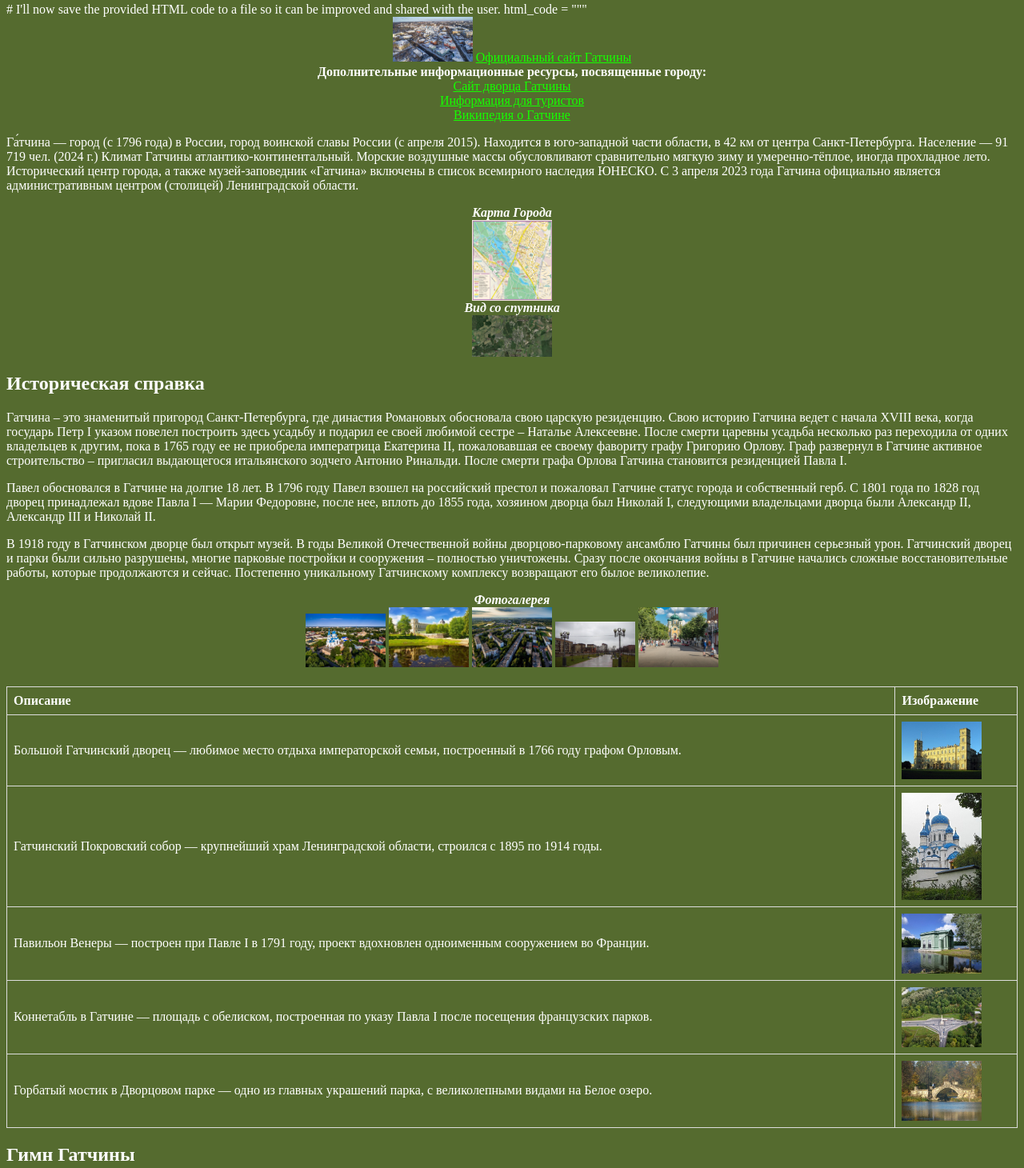
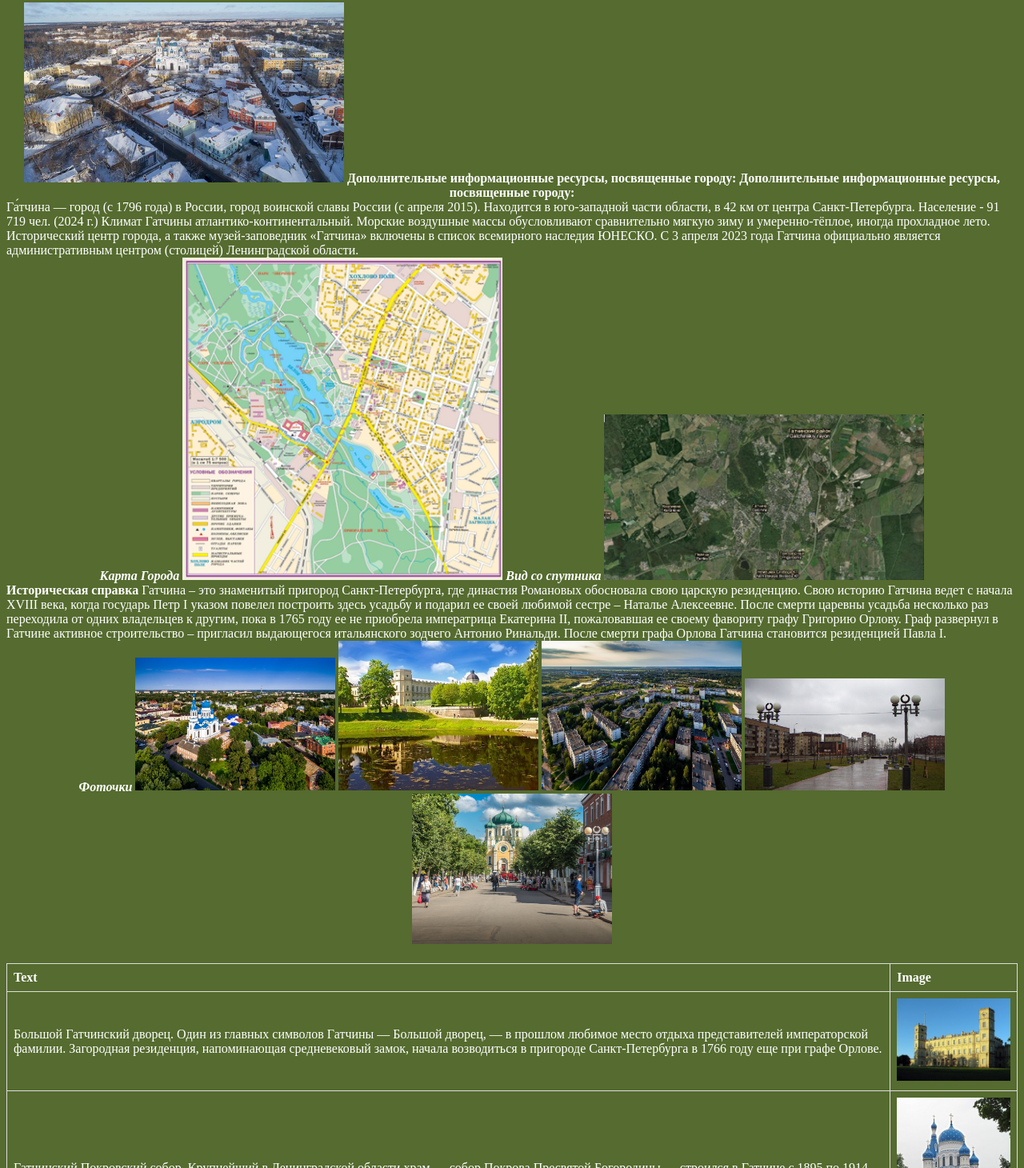
Before and after one commit to AtikNisol/Gatchina, a plain HTML site: page index.html in a window 1280 px wide. Shown: the part 5-1465 px from the top of the page at 80% size. Drawn offline with Linux system fonts and the light colour scheme.

Commit message:
index.html

```diff
--- a/index.html
+++ b/index.html
@@ -1,6 +1,3 @@
-# I'll now save the provided HTML code to a file so it can be improved and shared with the user.
-
-html_code = """
 <!DOCTYPE html>
 <html lang="ru">
 <head>
@@ -23,7 +20,7 @@ html_code = """
         table {
             width: 100%;
             border-collapse: collapse;
-            margin-top: 20px; /* Optional for spacing */
+            margin-top: 20px;
         }
         th, td {
             border: 1px solid #ddd;
@@ -31,94 +28,85 @@ html_code = """
             text-align: left;
         }
         img {
-            max-width: 100px; /* Adjust the size as needed */
+            max-width: 100%; /* Allow images to scale with the container */
+            height: auto;
+        }
+        .img-large {
+            width: 400px; /* Custom size for larger images */
+            height: auto;
+        }
+        .img-medium {
+            width: 250px; /* Custom size for medium images */
             height: auto;
         }
     </style>
 </head>
 <body>
     <center>
-        <img src="Рисунок1.png" alt="Рисунок1">
-        <a href="http://gmrlo.ru">Официальный сайт Гатчины</a><br>
+        <img src="Рисунок1.png" class="img-large" alt="Рисунок1">
+        <A HREF="http://gmrlo.ru"></A>
 
-        <b>Дополнительные информационные ресурсы, посвященные городу:</b><br>
-        <a href="https://gatchinapalace.ru/">Сайт дворца Гатчины</a><br>
-        <a href="https://www.advantour.com/rus/russia/saint-petersburg/suburbs/gatchina.htm">Информация для туристов</a><br>
-        <a href="https://ru.m.wikipedia.org/wiki/Гатчина">Википедия о Гатчине</a><br>
+        <B>Дополнительные информационные ресурсы, посвященные городу:</B>
+        <A HREF="https://gatchinapalace.ru/"></A>
+        <A HREF="https://www.advantour.com/rus/russia/saint-petersburg/suburbs/gatchina.htm"></A>
+        <A HREF="https://ru.m.wikipedia.org/wiki/"></A>
+
+        <B>Дополнительные информационные ресурсы, посвященные городу:</B>
     </center>
-    <p>Га́тчина — город (с 1796 года) в России, город воинской славы России (с апреля 2015).
+    Га́тчина — город (с 1796 года) в России, город воинской славы России (с апреля 2015).
     Находится в юго-западной части области, в 42 км от центра Санкт-Петербурга.
-    Население — 91 719 чел. (2024 г.)
+    Население - 91 719 чел. (2024 г.)
     Климат Гатчины атлантико-континентальный.
     Морские воздушные массы обусловливают сравнительно мягкую зиму и умеренно-тёплое, иногда прохладное лето.
     Исторический центр города, а также музей-заповедник «Гатчина» включены в список всемирного наследия ЮНЕСКО.
     С 3 апреля 2023 года Гатчина официально является административным центром (столицей) Ленинградской области.
-    </p>
-
     <center>
-        <b><i>Карта Города</i></b><br>
-        <img src="Рисунок2.png" alt="Карта города"><br>
-        <b><i>Вид со спутника</i></b><br>
-        <img src="Рисунок3.png" alt="Вид со спутника"><br>
+        <B><I>Карта Города</B></I>
+        <img src="Рисунок2.png" class="img-large" alt="Рисунок2">
+        <B><I>Вид со спутника</B></I>
+        <img src="Рисунок3.png" class="img-large" alt="Рисунок3">
     </center>
 
-    <h2>Историческая справка</h2>
-    <p>Гатчина – это знаменитый пригород Санкт-Петербурга, где династия Романовых обосновала свою царскую резиденцию.
-    Свою историю Гатчина ведет с начала XVIII века, когда государь Петр I указом повелел построить здесь усадьбу и подарил
-    ее своей любимой сестре – Наталье Алексеевне. После смерти царевны усадьба несколько раз переходила от одних владельцев
-    к другим, пока в 1765 году ее не приобрела императрица Екатерина II, пожаловавшая ее своему фавориту графу Григорию Орлову.
-    Граф развернул в Гатчине активное строительство – пригласил выдающегося итальянского зодчего Антонио Ринальди.
-    После смерти графа Орлова Гатчина становится резиденцией Павла I.
-    </p>
-
-    <p>Павел обосновался в Гатчине на долгие 18 лет. В 1796 году Павел взошел на российский престол и пожаловал Гатчине статус
-    города и собственный герб. С 1801 года по 1828 год дворец принадлежал вдове Павла I — Марии Федоровне, после нее, вплоть
-    до 1855 года, хозяином дворца был Николай I, следующими владельцами дворца были Александр II, Александр III и Николай II.
-    </p>
-
-    <p>В 1918 году в Гатчинском дворце был открыт музей. В годы Великой Отечественной войны дворцово-парковому ансамблю Гатчины
-    был причинен серьезный урон. Гатчинский дворец и парки были сильно разрушены, многие парковые постройки и сооружения –
-    полностью уничтожены. Сразу после окончания войны в Гатчине начались сложные восстановительные работы, которые продолжаются
-    и сейчас. Постепенно уникальному Гатчинскому комплексу возвращают его былое великолепие.
-    </p>
-
+    <B>Историческая справка</B>
+    Гатчина – это знаменитый пригород Санкт-Петербурга, где династия Романовых обосновала свою царскую резиденцию. Свою историю Гатчина ведет с начала XVIII века, когда государь Петр I указом повелел построить здесь усадьбу и подарил ее своей любимой сестре – Наталье Алексеевне. После смерти царевны усадьба несколько раз переходила от одних владельцев к другим, пока в 1765 году ее не приобрела императрица Екатерина II, пожаловавшая ее своему фавориту графу Григорию Орлову. Граф развернул в Гатчине активное строительство – пригласил выдающегося итальянского зодчего Антонио Ринальди. После смерти графа Орлова Гатчина становится резиденцией Павла I.
     <center>
-        <b><i>Фотогалерея</i></b><br>
-        <img src="Рисунок4.jpg" alt="Фотография 1">
-        <img src="Рисунок5.jpg" alt="Фотография 2">
-        <img src="Рисунок6.jpg" alt="Фотография 3">
-        <img src="Рисунок7.jpg" alt="Фотография 4">
-        <img src="Рисунок8.jpg" alt="Фотография 5">
+        <B><I>Фоточки</B></I>
+        <img src="Рисунок4.jpg" class="img-medium" alt="Рисунок4">
+        <img src="Рисунок5.jpg" class="img-medium" alt="Рисунок5">
+        <img src="Рисунок6.jpg" class="img-medium" alt="Рисунок6">
+        <img src="Рисунок7.jpg" class="img-medium" alt="Рисунок7">
+        <img src="Рисунок8.jpg" class="img-medium" alt="Рисунок8">
     </center>
-
     <table>
     <tr>
-        <th>Описание</th>
-        <th>Изображение</th>
+        <th>Text</th>
+        <th>Image</th>
     </tr>
     <tr>
-        <td>Большой Гатчинский дворец — любимое место отдыха императорской семьи, построенный в 1766 году графом Орловым.</td>
-        <td><img src="Рисунок9.jpg" alt="Дворец"></td>
+        <td>Большой Гатчинский дворец. Один из главных символов Гатчины — Большой дворец, — в прошлом любимое место отдыха представителей императорской фамилии. Загородная резиденция, напоминающая средневековый замок, начала возводиться в пригороде Санкт-Петербурга в 1766 году еще при графе Орлове.</td>
+        <td><img src="Рисунок9.jpg" class="img-medium" alt="Дворец"></td>
     </tr>
     <tr>
-        <td>Гатчинский Покровский собор — крупнейший храм Ленинградской области, строился с 1895 по 1914 годы.</td>
-        <td><img src="Рисунок10.jpg" alt="Собор"></td>
+        <td>Гатчинский Покровский собор. Крупнейший в Ленинградской области храм — собор Покрова Пресвятой Богородицы — строился в Гатчине с 1895 по 1914 годы.</td>
+        <td><img src="Рисунок10.jpg" class="img-medium" alt="Собор"></td>
     </tr>
     <tr>
-        <td>Павильон Венеры — построен при Павле I в 1791 году, проект вдохновлен одноименным сооружением во Франции.</td>
-        <td><img src="Рисунок11.jpg" alt="Павильон"></td>
+        <td>Павильон Венеры. На острове Любви в Гатчине расположено одно из главных украшений небольшого кусочка суши.</td>
+        <td><img src="Рисунок11.jpg" class="img-medium" alt="Павильон"></td>
     </tr>
     <tr>
-        <td>Коннетабль в Гатчине — площадь с обелиском, построенная по указу Павла I после посещения французских парков.</td>
-        <td><img src="Рисунок12.jpg" alt="Коннетабль"></td>
+        <td>Коннетабль в Гатчине. Площадь Коннетабля находится неподалеку от дворца у въезда в Гатчинский парк.</td>
+        <td><img src="Рисунок12.jpg" class="img-medium" alt="Коннатабль"></td>
     </tr>
     <tr>
-        <td>Горбатый мостик в Дворцовом парке — одно из главных украшений парка, с великолепными видами на Белое озеро.</td>
-        <td><img src="Рисунок13.jpg" alt="Горбатый мостик"></td>
+        <td>Горбатый мостик в Гатчине. Прогулка по Длинному острову Дворцового парка — это маленькое путешествие в историю садового и паркового искусства.</td>
+        <td><img src="Рисунок13.jpg" class="img-medium" alt="Горбатый"></td>
     </tr>
     </table>
-
-    <h2>Гимн Гатчины</h2>
+     <center>
+        <B><I>Гимн</B></I>
+     </center>
+    <h1>Гимн Гатчины</h1>
 
 <p>
     Гатчина, славный город наш,<br>
@@ -148,11 +136,9 @@ html_code = """
     В единстве, в мире, в нашем доме, в нашем веке!
 </p>
 
-    <center>
-        <b><i>Ссылки на видеоролики о городе</i></b><br>
-        <a href="https://yandex.ru/video/preview/17650777147613856415">Видео 1</a><br>
-        <a href="https://yandex.ru/video/preview/4558524227979944165">Видео 2</a><br>
-        <a href="https://yandex.ru/video/preview/936620711113422846">Видео 3</a><br>
-    </center>
+     <B><I>Ссылки на видеоролики о городе</B></I>
+     <A HREF="https://yandex.ru/video/preview/17650777147613856415"></A>
+     <A HREF="https://yandex.ru/video/preview/4558524227979944165"></A>
+     <A HREF="https://yandex.ru/video/preview/936620711113422846"></A>
 </body>
 </html>
```
Lines whose indentation alone changed are shown as unchanged.
